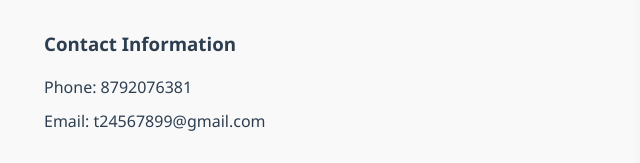
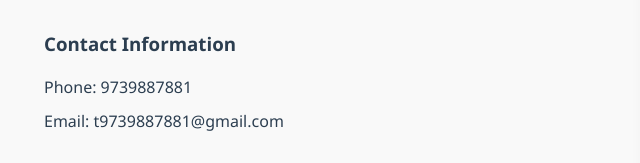
Before and after one commit to Advocate5/mywebsite, a plain HTML site: page index.html in a window 1280 px wide. Shown: the part 3285-3448 px from the top of the page, 20-660 px from the left. Drawn offline with Linux system fonts and the light colour scheme.

Commit message:
Update index.html

```diff
--- a/index.html
+++ b/index.html
@@ -524,8 +524,8 @@
 
                     <div class="contact-info">
                         <h3>Contact Information</h3>
-                        <p>Phone: 8792076381</p>
-                        <p>Email: t24567899@gmail.com</p>
+                        <p>Phone: 9739887881</p>
+                        <p>Email: t9739887881@gmail.com</p>
 
                     </div>
 
```
